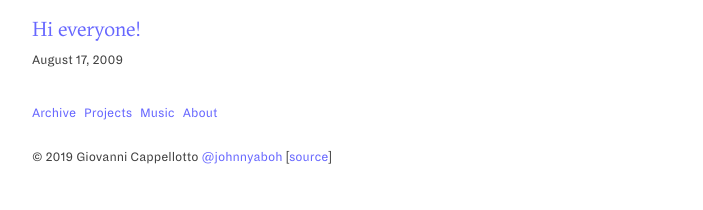
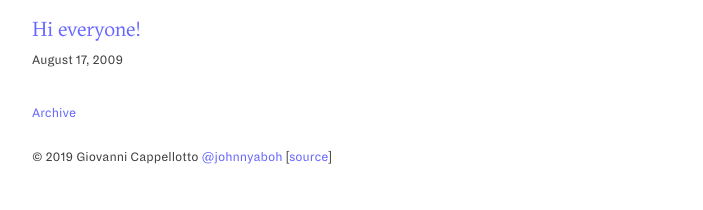
Before and after one commit to curlybracketshq/giovanni.curlybrackets.it, a Jekyll site: the page built from index.html, in a window 1280 px wide. Shown: the part 2047-2257 px from the top of the page, without its empty margins (288-991 px from the left). Built offline with Jekyll 4.4.1, drawn with Linux system fonts in a browser that asks for light colours.

Commit message:
Remove links to resources

```diff
--- a/_includes/menu.html
+++ b/_includes/menu.html
@@ -1,8 +1,5 @@
 <nav class="menu">
   <ul class="unstyled">
     <li><a href="{{ site.url }}/">Archive</a></li>
-    <li><a href="{{ site.url }}/projects.html">Projects</a></li>
-    <li><a href="{{ site.url }}/music.html">Music</a></li>
-    <li><a href="{{ site.url }}/about.html">About</a></li>
   </ul>
 </nav>
```
